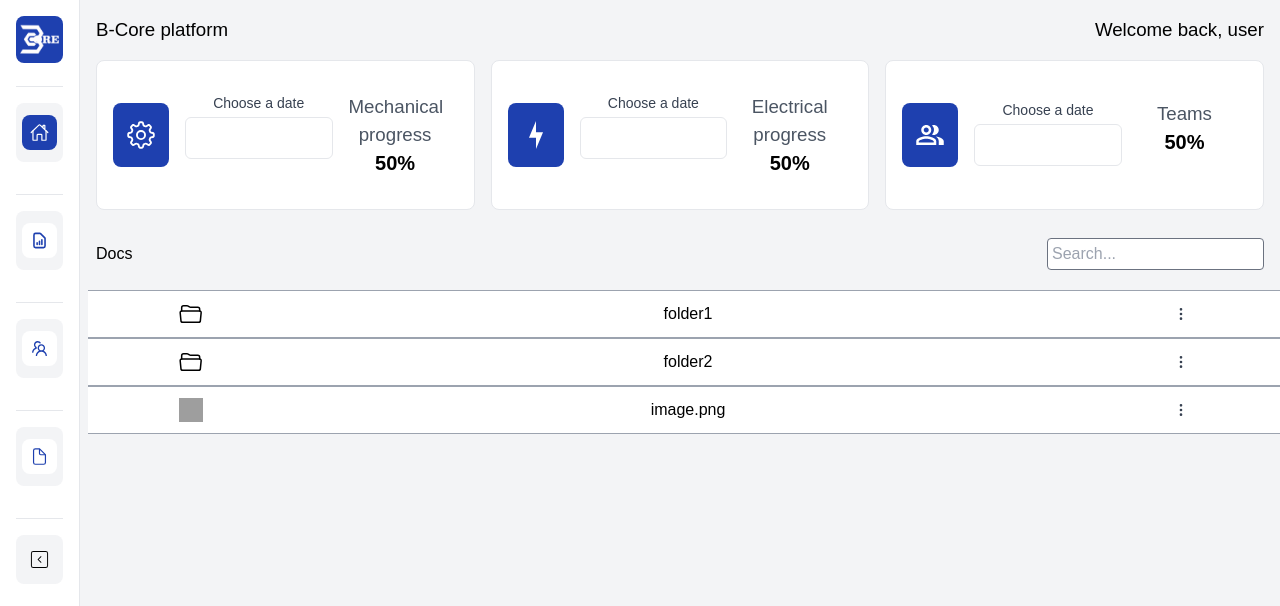
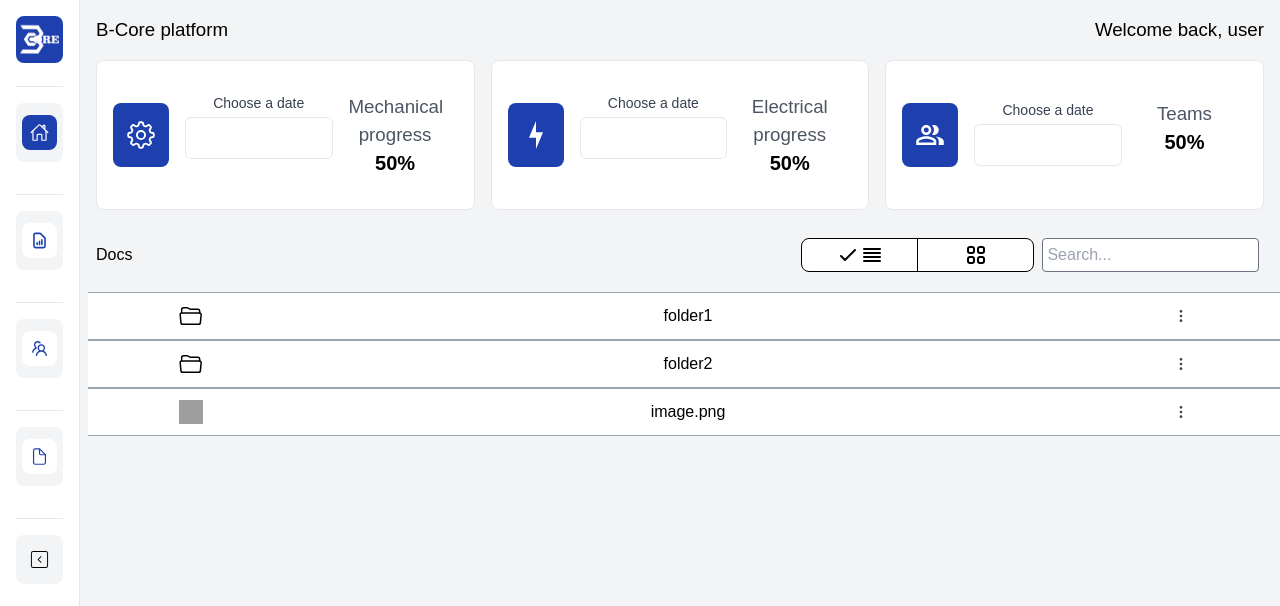
Before and after one commit to LMartin1998/BCorePlatform-Deploy, a Next.js app: page /docs in a window 1280 px wide. Shown: the top 606 px of the page. Built offline with nearby package versions, Linux system fonts and the light colour scheme; grey boxes are pictures that could not be loaded.

Commit message:
changing design

```diff
--- a/src/app/Components/files/BreadcrumFiles.jsx
+++ b/src/app/Components/files/BreadcrumFiles.jsx
@@ -9,7 +9,7 @@ export default function BreadcrumFiles() {
 
   return (
     folderPath && (
-      <div className="flex m-1 p-2 justify-start items-center w-3/4">
+      <div className="flex items-center w-3/5 m-1">
         {folderPath.map((item, index) => (
           <Fragment key={index ? index : 0}>
             {index > 0 && (
--- /dev/null
+++ b/src/app/Components/files/DesignFiles.jsx
@@ -0,0 +1,35 @@
+import { FilesContext } from "@/app/contexts/FilesContext";
+import { useContext } from "react";
+import {
+  HiOutlineViewList,
+  HiOutlineViewGrid,
+  HiOutlineCheck,
+} from "react-icons/hi";
+
+export default function DesignFiles() {
+  const { design, updateDesign } = useContext(FilesContext);
+
+  return (
+    <div
+      className="flex w-1/5 justify-center border border-black rounded-lg divide-x divide-black m-1 bg-white"
+      onClick={(e) => e.stopPropagation()}
+    >
+      <div
+        className="flex justify-center items-center w-full hover:cursor-pointer"
+        id="0"
+        onClick={updateDesign}
+      >
+        {design == 0 && <HiOutlineCheck className="size-6"></HiOutlineCheck>}
+        <HiOutlineViewList className="size-6"></HiOutlineViewList>
+      </div>
+      <div
+        className="flex justify-center items-center w-full hover:cursor-pointer"
+        id="1"
+        onClick={updateDesign}
+      >
+        {design == 1 && <HiOutlineCheck className="size-6"></HiOutlineCheck>}
+        <HiOutlineViewGrid className="size-6"></HiOutlineViewGrid>
+      </div>
+    </div>
+  );
+}
--- a/src/app/Components/files/SearchFiles.jsx
+++ b/src/app/Components/files/SearchFiles.jsx
@@ -1,8 +1,8 @@
 export default function SearchFiles({ searchPage }) {
   return (
-    <div className="flex justify-end w-1/4 m-1 p-2">
+    <div className="flex w-1/5 m-1">
       <input
-        className="border border-gray-500 rounded mr-1 focus:outline-none focus:ring-black focus:ring-1 pr-1 pl-1"
+        className="border border-gray-500 rounded focus:outline-none focus:ring-black focus:ring-1 p-1"
         type="text"
         placeholder="Search..."
         onChange={searchPage}
--- a/src/app/Components/files/ShowFiles.jsx
+++ b/src/app/Components/files/ShowFiles.jsx
@@ -3,6 +3,7 @@ import { IoFolderOpenOutline } from "react-icons/io5";
 import DropdrownFiles from "./DropdownFiles";
 import BreadcrumFiles from "./BreadcrumFiles";
 import SearchFiles from "./SearchFiles";
+import DesignFiles from "./DesignFiles";
 
 export default function ShowFiles({ filesList, updateFiles, searchPage }) {
   const [open, setOpen] = useState(-1);
@@ -59,8 +60,9 @@ export default function ShowFiles({ filesList, updateFiles, searchPage }) {
 
   return (
     <div className="h-full w-full flex flex-col">
-      <div className="flex">
+      <div className="flex w-full m-1 p-1">
         <BreadcrumFiles></BreadcrumFiles>
+        <DesignFiles></DesignFiles>
         <SearchFiles searchPage={searchPage}></SearchFiles>
       </div>
       <div className="w-full h-full m-1 p-1 grid items-center" ref={divRef}>
--- a/src/app/Contexts/FilesContext.jsx
+++ b/src/app/Contexts/FilesContext.jsx
@@ -1,4 +1,4 @@
-import { createContext, useEffect, useState } from "react";
+import { createContext, useState } from "react";
 import { filesList } from "../data/filesdata";
 import { useRouter } from "next/navigation";
 
@@ -94,6 +94,14 @@ function FilesProvider({ children }) {
     folderPath.splice(id + 1);
   };
 
+  const [design, setDesign] = useState(0);
+  const updateDesign = (e) => {
+    e.stopPropagation();
+    // console.log(e.currentTarget);
+    // console.log(e.target.id);
+    setDesign(e.currentTarget.id);
+  };
+
   return (
     <FilesContext.Provider
       value={{
@@ -114,6 +122,8 @@ function FilesProvider({ children }) {
         searchMain,
         filterChildren,
         searchChildren,
+        design,
+        updateDesign,
       }}
     >
       {children}
```
